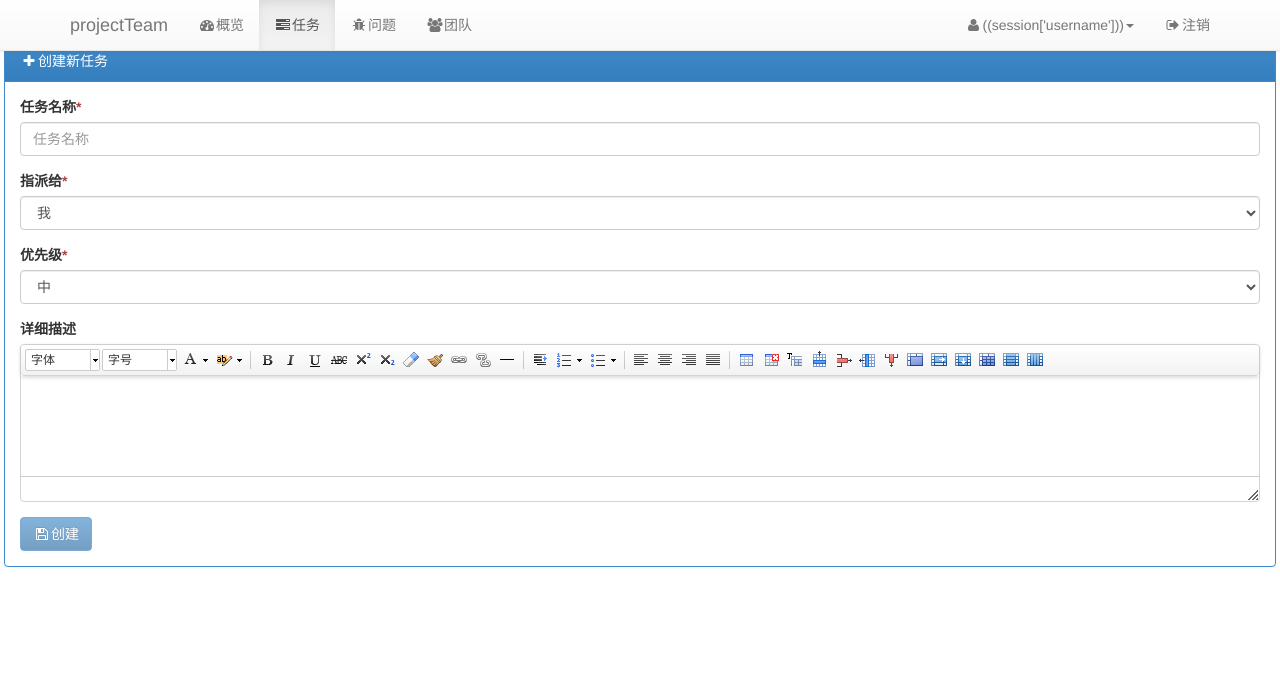
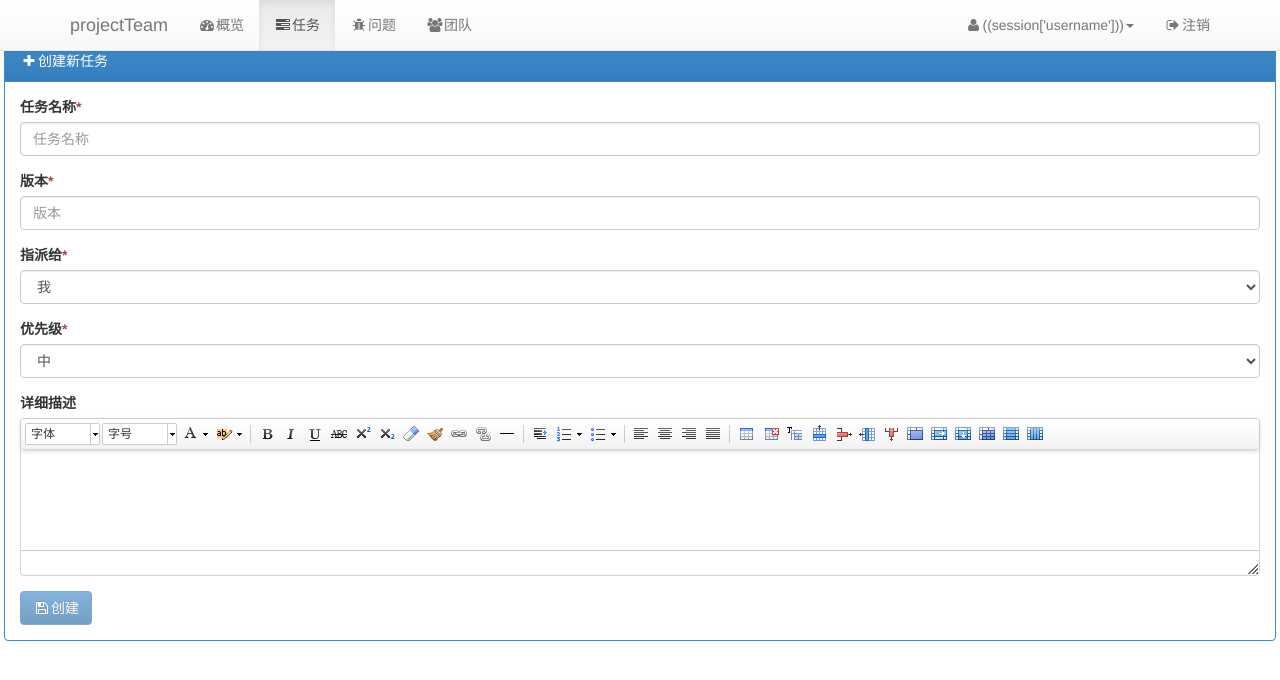
Before and after one commit to flsyaoair/guiren, a Python web app: template projectTeam/templates/Task/Create.html in a window 1280 px wide. Shown: the top 680 px of the page. Run offline with Jinja, Linux system fonts and the light colour scheme; the template is opened without the code that fills it, so the values that code supplies are empty.

Commit message:
add version

```diff
--- a/projectTeam/controllers/taskcontroller.py
+++ b/projectTeam/controllers/taskcontroller.py
@@ -49,6 +49,7 @@ def update():
     task_id = request.json['TaskId']
     project_id = request.json['ProjectId']
     task_name = request.json['TaskName']
+    version =  request.json['Versions']
     feedback = request.json['Feedback']
     assign_to = request.json['AssignTo']
     if assign_to == -1:
@@ -58,7 +59,7 @@ def update():
     status = request.json['Status']
 #    effort = request.json['Effort']
 #    description = request.json['Description']
-    taskservice.update(task_id, task_name, assign_to, priority, progress, status, feedback, g.user_id)
+    taskservice.update(task_id, task_name, version, assign_to, priority, progress, status, feedback, g.user_id)
     return jsonify(updated=True)
 
 @task.route('/Task/Delete',methods=['POST'])
@@ -68,5 +69,5 @@ def delete():
 
 @task.route('/Task/CreateNew',methods=['POST'])
 def create_new():
-    taskservice.create(request.json['ProjectId'],request.json['TaskName'],request.json['Priority'],request.json['AssignTo'],request.json['Description'],g.user_id)
+    taskservice.create(request.json['ProjectId'],request.json['TaskName'],request.json['Versions'],request.json['Priority'],request.json['AssignTo'],request.json['Description'],g.user_id)
     return jsonify(created=True,ProjectId=request.json['ProjectId'])
--- a/projectTeam/models/task.py
+++ b/projectTeam/models/task.py
@@ -45,6 +45,7 @@ class Task(BaseModel):
     TaskId = Column('TaskId', Integer,primary_key=True,nullable=False,autoincrement=True)
     ProjectId = Column('ProjectId', Integer,ForeignKey('Project.ProjectId'),nullable = False)
     TaskName = Column('TaskName', NVARCHAR(30),nullable = False)
+    Versions = Column('Versions', NVARCHAR(30),nullable = False)
     Priority = Column('Priority', SMALLINT,nullable=False)
     Progress = Column('Progress', SMALLINT,nullable=False)
     AssignTo = Column('AssignTo', Integer,ForeignKey('UserProfile.UserId'),nullable = False)
--- a/projectTeam/templates/Task/Create.html
+++ b/projectTeam/templates/Task/Create.html
@@ -18,6 +18,11 @@
                 <label>任务名称<span class="text-danger">*</span></label>
                 <input type="text" class="form-control" id="TaskName" name="TaskName" ng-model="Task.TaskName" placeholder="任务名称" required />
                 <div ng-show="createTaskForm.TaskName.$dirty&&createTaskForm.TaskName.$error.required" class="text-danger">请输入任务名称</div>
+            </div>
+            <div class="form-group">
+                <label>版本<span class="text-danger">*</span></label>
+                <input type="text" class="form-control" name="Versions" ng-model="Task.Versions" placeholder="版本" required />
+                <div ng-show="createTaskForm.Versions.$dirty&&createTaskForm.Versions.$error.required" class="text-danger">请输入版本</div>
             </div>
             <div class="form-group">
                 <label>指派给<span class="text-danger">*</span></label>
```
Also changed, not shown: projectTeam/services/taskservice.py (+6 -2 lines), PowerTeam.db.
